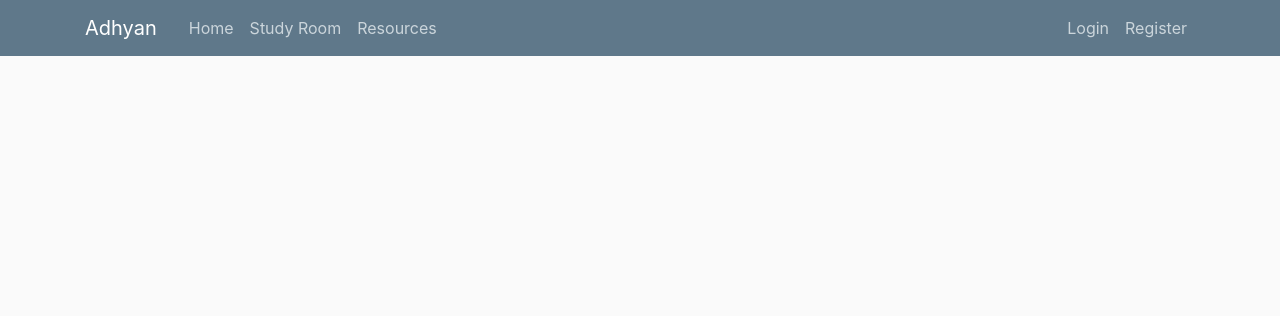
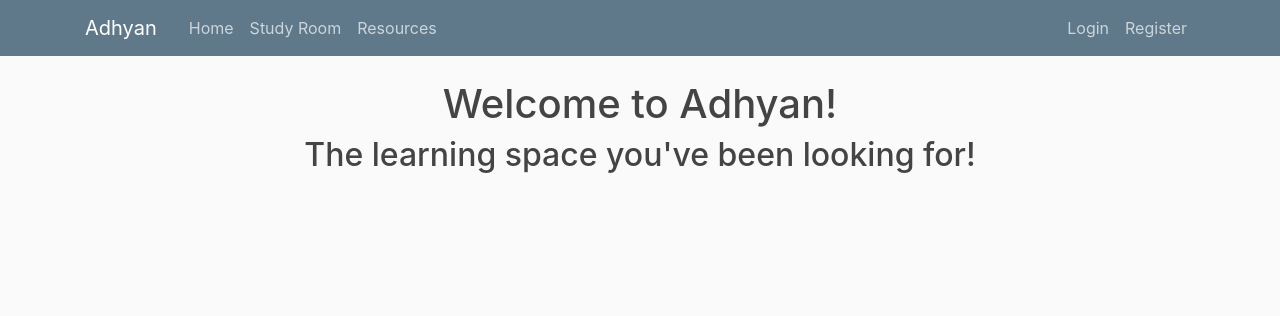
Before and after one commit to Shivani-15/Adhyan, a Django app: page / in a window 1280 px wide. Shown: the top 316 px of the page. Run offline with Django 3.2, Linux system fonts and the light colour scheme; parts of the project's set-up code (start-up, migrations or seed data) failed here and were passed over; some libraries are stand-ins or nearby versions.

Commit message:
edited home

```diff
--- a/adhyan/study/templates/study/home.html
+++ b/adhyan/study/templates/study/home.html
@@ -1,4 +1,7 @@
 {% extends "study/base.html" %}
 {% block content %}
-
+<div>
+    <h1 align="center">Welcome to Adhyan!</h1>
+    <h2 align="center">The learning space you've been looking for!</h2>
+</div>
 {% endblock content %}
```
